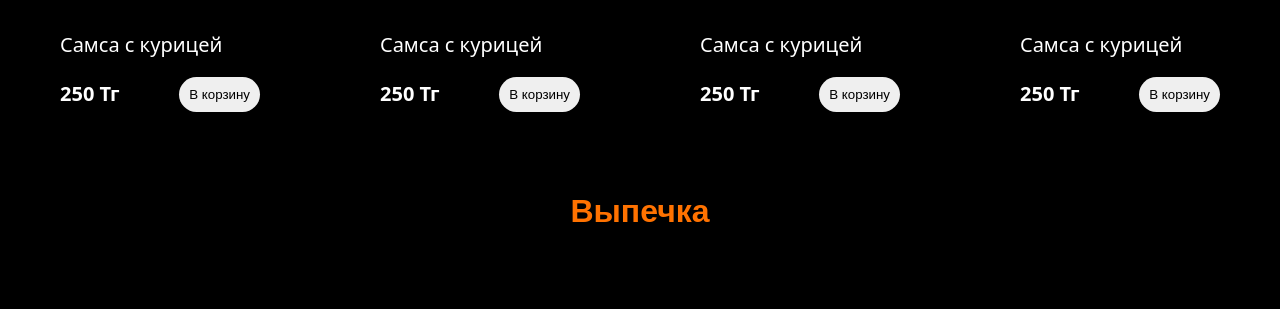
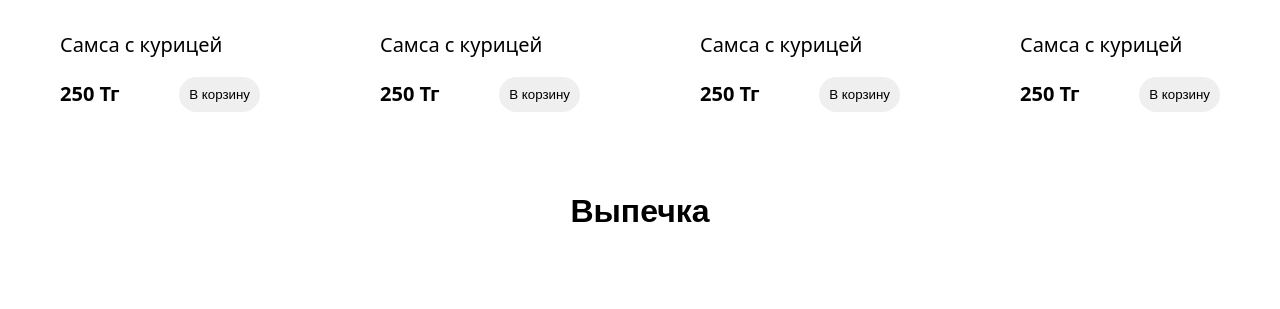
Before and after one commit to YerkanatSultanov/Food-court-SDU, a PHP site: page /acCatering.html in a window 1280 px wide. Shown: the part 1407-1716 px from the top of the page. Run offline with PHP 8.4, Linux system fonts and the light colour scheme.

Commit message:
ac catering css izmeneniya

```diff
--- a/AcCateringStyle.css
+++ b/AcCateringStyle.css
@@ -2,8 +2,7 @@
 body{
     margin: 0;
     width: 100%;
-    background-color: black;
-    color: #ff7200;
+    /*color: #ff7200;*/
 }
 .menu{
     margin-bottom: 100px;
@@ -43,7 +42,7 @@ body{
     justify-content: center;
     align-items: center;
     flex-direction: column;
-    color: white;
+    /*color: white;*/
 }
 .about{
     margin-top: 10px;
@@ -72,7 +71,7 @@ body{
 .category:hover{
     background-color: #ff7200;
     /*position: relative;*/
-    color: white;
+    /*color: white;*/
     bottom: 15px;
     box-shadow: rgba(200, 20, 20, 0.4) 0px 7px 29px 0px;
 }
@@ -147,7 +146,7 @@ body{
 .text{
     margin: 20px 0px;
     /*color: rgb(0, 0, 0);*/
-    color: white;
+    /*color: white;*/
     font-size: 20px;
     line-height: 24px;
     font-family: Dodo, system-ui, -apple-system, BlinkMacSystemFont, "Segoe UI", Roboto, Oxygen-Sans, Ubuntu, Cantarell, "Helvetica Neue", Arial, sans-serif, "Apple Color Emoji", "Segoe UI Emoji", "Segoe UI Symbol";
@@ -164,7 +163,7 @@ body{
     flex: 1 1 auto;
     padding-right: 4px;
     font-size: 20px;
-    color: white;
+    /*color: white;*/
     /*color: rgb(0, 0, 0);*/
     font-family: Dodo, system-ui, -apple-system, BlinkMacSystemFont, "Segoe UI", Roboto, Oxygen-Sans, Ubuntu, Cantarell, "Helvetica Neue", Arial, sans-serif, "Apple Color Emoji", "Segoe UI Emoji", "Segoe UI Symbol";
     font-weight: 600;
--- a/donerHouse.css
+++ b/donerHouse.css
@@ -60,8 +60,9 @@ img{
     background: #C70909;
     color: #ffffff;
     border: none;
-    transition: opacity .3s;
+    transition: all 0.3s ease 0s;
 }
 .part:hover .busket{
     display: block;
+    transition: all 0.3s ease 0s;
 }
```
